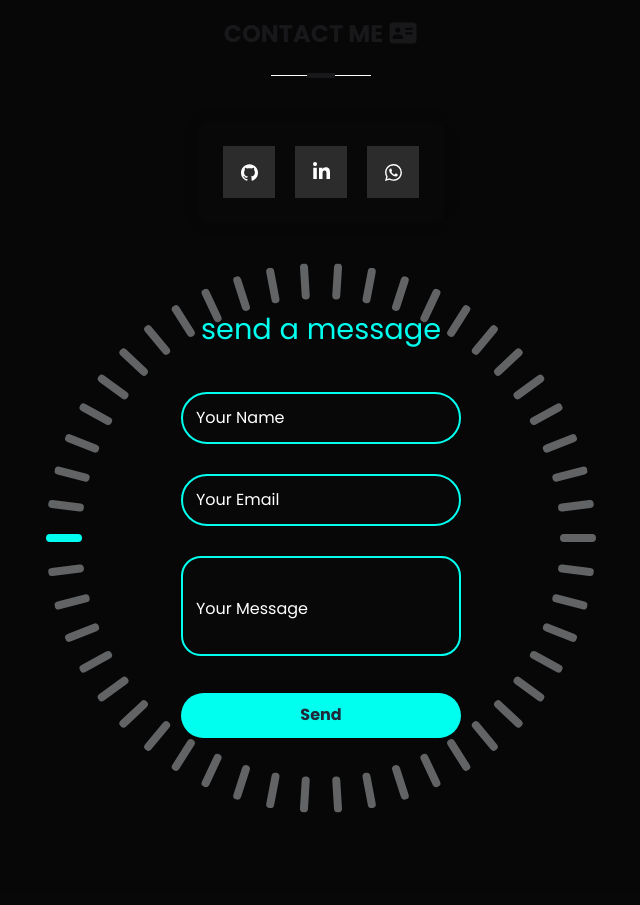
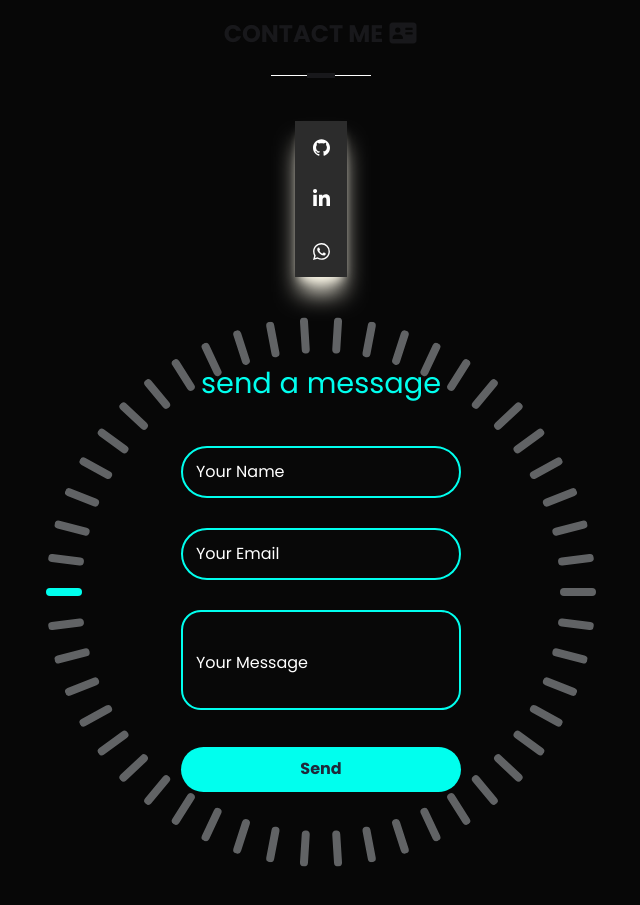
Before and after one commit to odaiTanan/p, a Next.js app: page /en in a window 1280 px wide. Shown: the part 3960-4865 px from the top of the page, without its empty margins (319-959 px from the left). Built offline with nearby package versions, Linux system fonts and the light colour scheme.

Commit message:
Update Contact.tsx

```diff
--- a/src/components/Contact.tsx
+++ b/src/components/Contact.tsx
@@ -55,7 +55,7 @@ export default function ContactPage() {
         </div>
       </div>
 
-      <div className="card !bg-[#080808] shadow shadow-xl shadow-amber-50 my-[40px]">
+      <div className="card3 !bg-[#080808] shadow shadow-xl shadow-amber-50 my-[40px]">
         <a
           href="https://github.com/odaiTanan"
           className="socialContainer containerTwo"
@@ -143,9 +143,7 @@ export default function ContactPage() {
             </button>
 
             {status && (
-              <p className="text-center mt-2 text-sm text-gray-300">
-                {status}
-              </p>
+              <p className="text-center mt-2 text-sm text-gray-300">{status}</p>
             )}
           </form>
         </div>
```
